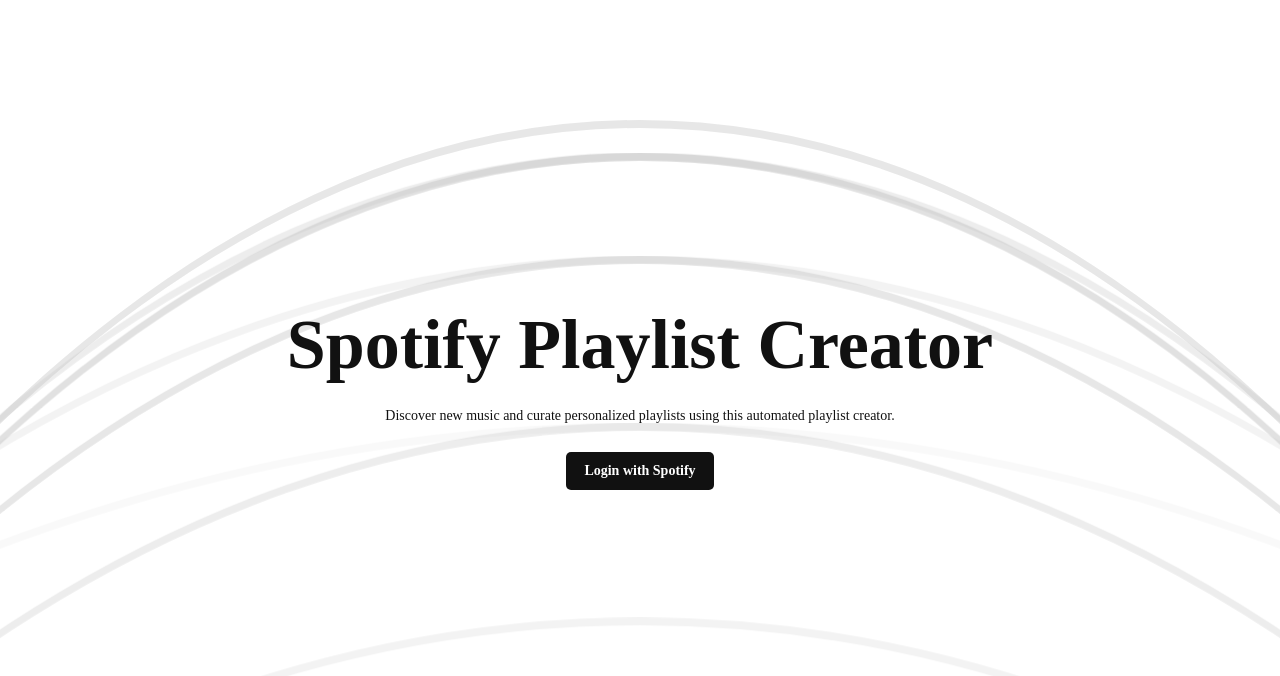
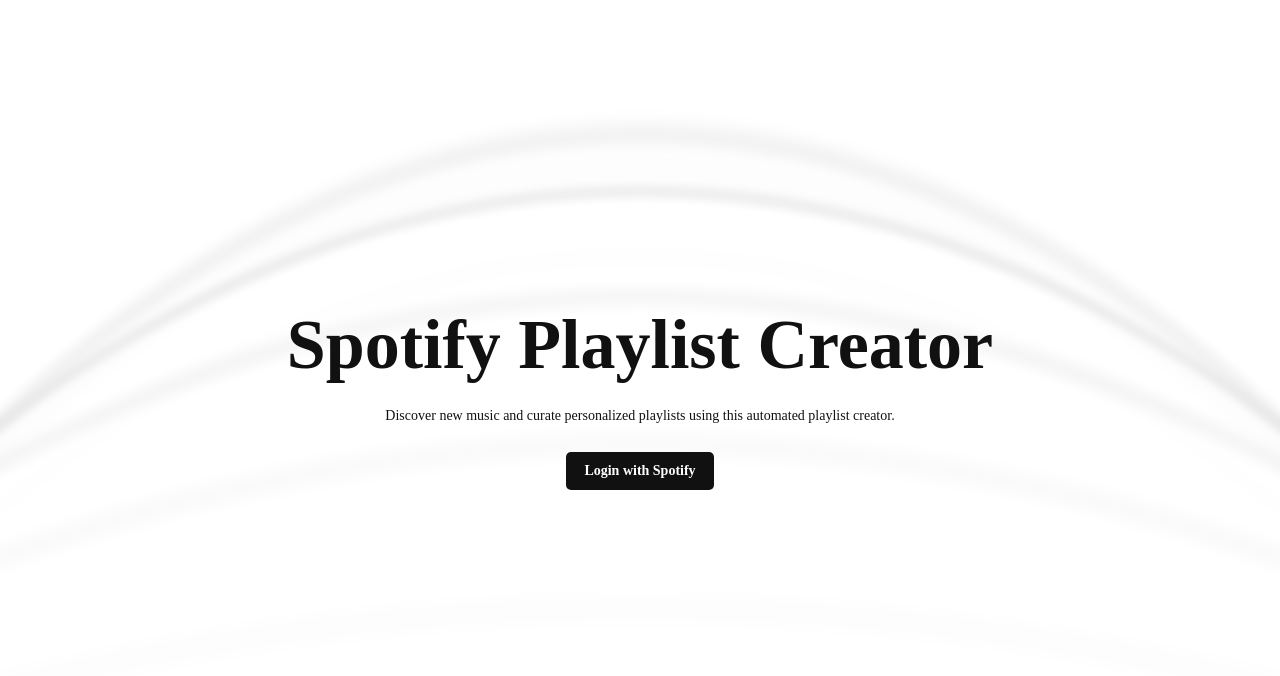
Before and after one commit to jyoon926/spotify-playlist-creator, an Angular app: page / in a window 1280 px wide. Shown: the top 676 px of the page. Built offline with nearby package versions, Linux system fonts and the light colour scheme; a web font is replaced by a local one.

Commit message:
Edit styles

```diff
--- a/src/app/components/arcs/arcs.component.scss
+++ b/src/app/components/arcs/arcs.component.scss
@@ -1,14 +1,14 @@
 @import '../../app.component.scss';
 
 .container {
-  z-index: -1;
+  z-index: -2;
   position: fixed;
   top: 0;
   left: 0;
   height: 100vh;
   width: 100vw;
   pointer-events: none;
-  opacity: 0.25;
+  opacity: 0.15;
   display: flex;
   flex-direction: column;
   justify-content: center;
@@ -19,15 +19,16 @@
     width: 700vw;
     position: fixed;
     border-radius: 100%;
-    border: max(0.7vw, 6px) solid $text;
+    border: max(1vw, 10px) solid $text;
     top: 15vh;
-    animation: bob 7s ease-in-out infinite;
+    animation: bob 10s ease-in-out infinite;
     transform: translateY(100vh);
 
     @for $i from 0 through 9 {
       &:nth-child(#{$i + 1}) {
-        animation-delay: $i * 0.5s - 1.5s;
+        animation-delay: $i * 0.6s - 2s;
         opacity: -1 * abs(0.1 * $i - 0.5) + 0.5;
+        filter: blur(25px * abs(0.1 * $i - 0.5) + 5px);
       }
     }
   }
--- a/src/app/components/home/home.component.html
+++ b/src/app/components/home/home.component.html
@@ -1,26 +1,4 @@
-<!-- <div class="cd">
-  <svg viewBox="0 0 100 100" xmlns="http://www.w3.org/2000/svg">
-    <path id="circlePath1" fill="none" d="
-      M 20, 50
-      a 30,30 0 1,1 60,0
-      a 30,30 0 1,1 -60,0
-    " />
-    <path id="circlePath2" fill="none" d="
-      M 30, 50
-      a 20,20 0 1,1 40,0
-      a 20,20 0 1,1 -40,0
-    " />
-    <text id="text" font-size="7.1" font-weight="light" letter-spacing="-0.1em" fill="white">
-      <textPath id="textPath" href="#circlePath1">SPOTIFY PLAYLIST CREATOR — SPOTIFY PLAYLIST CREATOR —</textPath>
-    </text>
-    <text id="text" font-size="3.43" font-weight="light" letter-spacing="-0.05em" fill="white">
-      <textPath id="textPath" href="#circlePath2">BY JACOB YOON — BY JACOB YOON — BY JACOB YOON — BY JACOB YOON —</textPath>
-    </text>
-  </svg>
-  <div class="hole"></div>
-</div> -->
-
-<div class="page">
+<app-arcs></app-arcs>
 
 <div class="header">
   <h5>Spotify Playlist Creator</h5>
@@ -93,12 +71,12 @@
       <input type="number" id="length" value="{{playlistLength}}" (change)="changeLength($event)">
     </div>
 
-    </div>
-
     <div class="button-row" *ngIf="selectedTracks.length > 0">
       <button class="button-accent generate" (click)="generatePlaylist()">Generate playlist</button>
       <div class="spinner" *ngIf="generatingPlaylist"></div>
     </div>
+  </div>
+
 
   <div class="section" *ngIf="playlist.length > 0">
     <div class="title">
@@ -140,5 +118,3 @@
     </div>
   </div>
 </div>
-
-</div>
--- a/src/app/components/home/home.component.scss
+++ b/src/app/components/home/home.component.scss
@@ -1,44 +1,4 @@
 @import '../../app.component.scss';
-
-.cd {
-  position: fixed;
-  height: 100vw;
-  width: 100vw;
-  top: calc(-50vw + 40px);
-  right: calc(-50vw + 55px);
-  background: radial-gradient($text, transparent 80%);
-  border-radius: 100%;
-  z-index: -1;
-  display: flex;
-  justify-content: center;
-  align-items: center;
-  animation: spin 15s linear infinite;
-
-  h1 {
-    color: $bg;
-  }
-
-  .hole {
-    height: 10vw;
-    width: 10vw;
-    // background: $bg;
-    border-radius: 100%;
-    position: absolute;
-  }
-}
-
-@keyframes spin {
-  from {
-    transform: rotate(360deg);
-  } to {
-    transform: rotate(0deg);
-  }
-}
-
-.page {
-  background: rgba($bg, 0.5);
-  min-height: 100vh;
-}
 
 .header {
   width: 100%;
@@ -46,8 +6,8 @@
   flex-direction: row;
   justify-content: space-between;
   align-items: center;
-  padding: 0 40px;
-  height: 80px;
+  padding: 0 20px;
+  height: 60px;
 
   .links {
     display: flex;
@@ -69,9 +29,10 @@
   justify-content: flex-start;
   align-items: flex-start;
   width: 100%;
-  padding: 40px;
+  padding: 60px 20px 120px 20px;
   gap: 10px;
-  padding-bottom: 80px;
+  max-width: 1100px;
+  margin: 0 auto;
 
   .button-row {
     display: flex;
@@ -99,12 +60,10 @@
     justify-content: flex-start;
     gap: 10px;
     width: 100%;
-    max-width: 1000px;
-    padding-bottom: 20px;
 
     .title {
       font-weight: bold;
-      margin-top: 20px;
+      margin-top: 40px;
       width: 100%;
 
       em {
@@ -366,14 +325,3 @@
     }
   }
 }
-
-@media screen and (max-width: 600px) {
-  .header {
-    padding: 0 20px;
-    height: 60px;
-  }
-
-  .container {
-    padding: 20px;
-  }
-}
```
Lines whose indentation alone changed are shown as unchanged.
